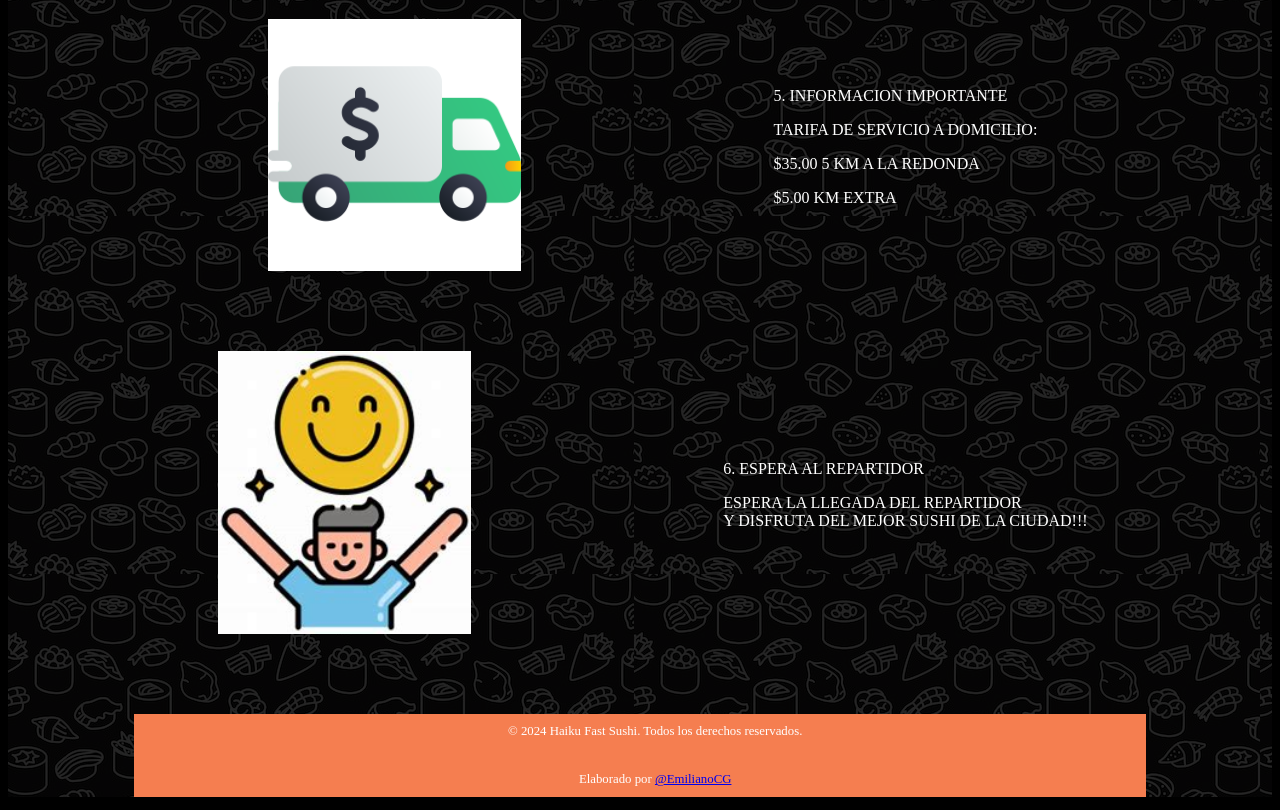
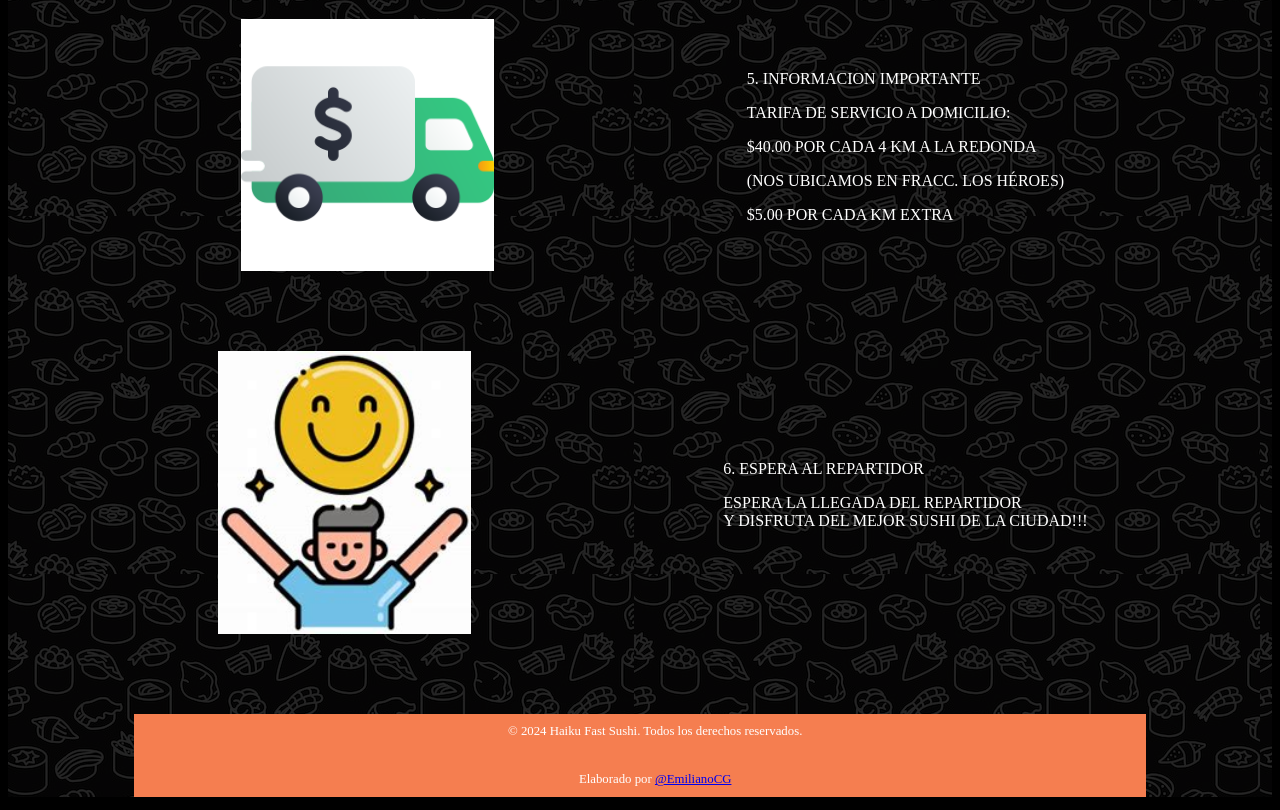
Before and after one commit to EmiCG/sushi-haiku-fast, a plain HTML site: page entregas.html in a window 1280 px wide. Shown: the part 1940-2750 px from the top of the page. Drawn offline with Linux system fonts and the light colour scheme; a web font is replaced by a local one.

Commit message:
Actualizacion de precios en la pestaña de entregas

```diff
--- a/entregas.html
+++ b/entregas.html
@@ -129,8 +129,9 @@
                             <p>TARIFA DE SERVICIO A DOMICILIO:</p>
                         </span>
                         <span class="contenido-instruccion-descripcion">
-                            <p>$35.00 5 KM A LA REDONDA</p>
-                            <p>$5.00 KM EXTRA</p>
+                            <p>$40.00 POR CADA 4 KM A LA REDONDA</p>
+                            <p>(NOS UBICAMOS EN FRACC. LOS HÉROES)</p>
+                            <p>$5.00 POR CADA KM EXTRA</p>
                         </span>
                     </div>
                 </div>
```
Also changed, not shown: index.html (+1 -1 lines), src/rollos/Refrescos.jpg (added).
